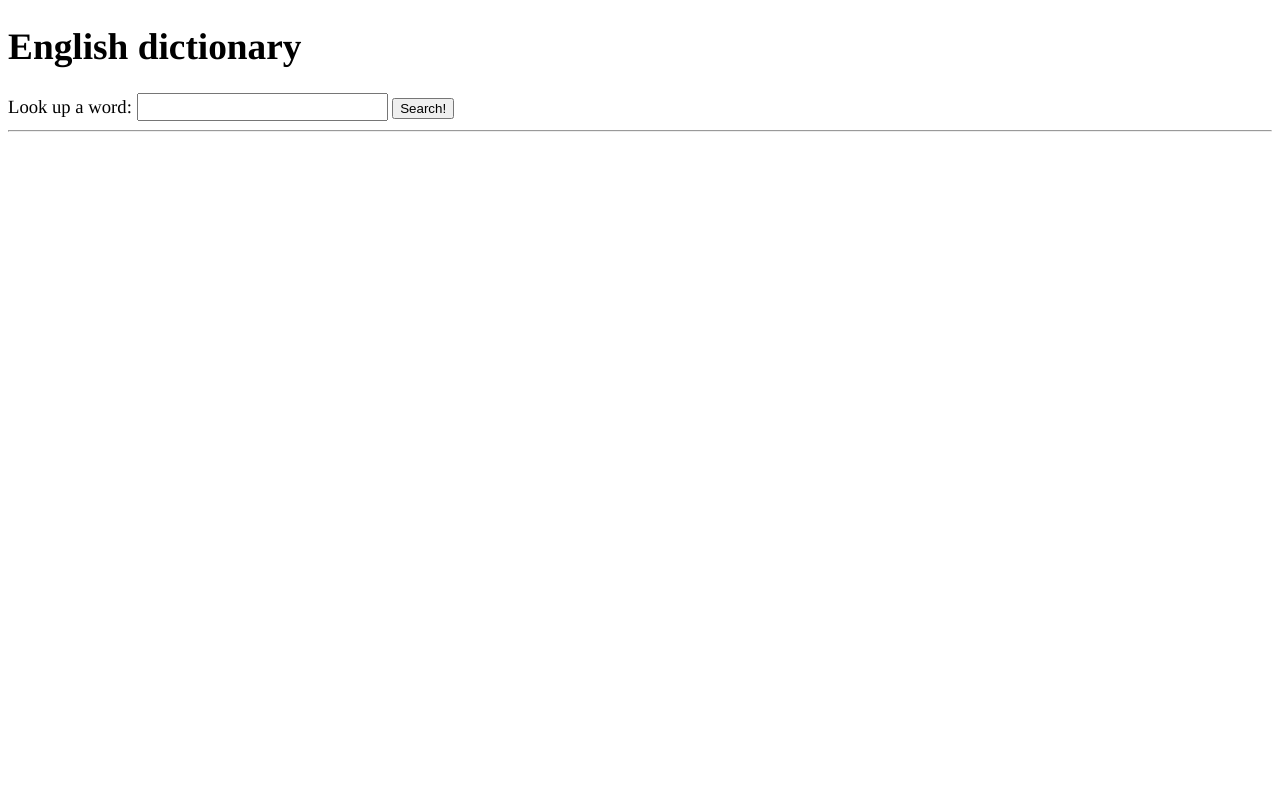
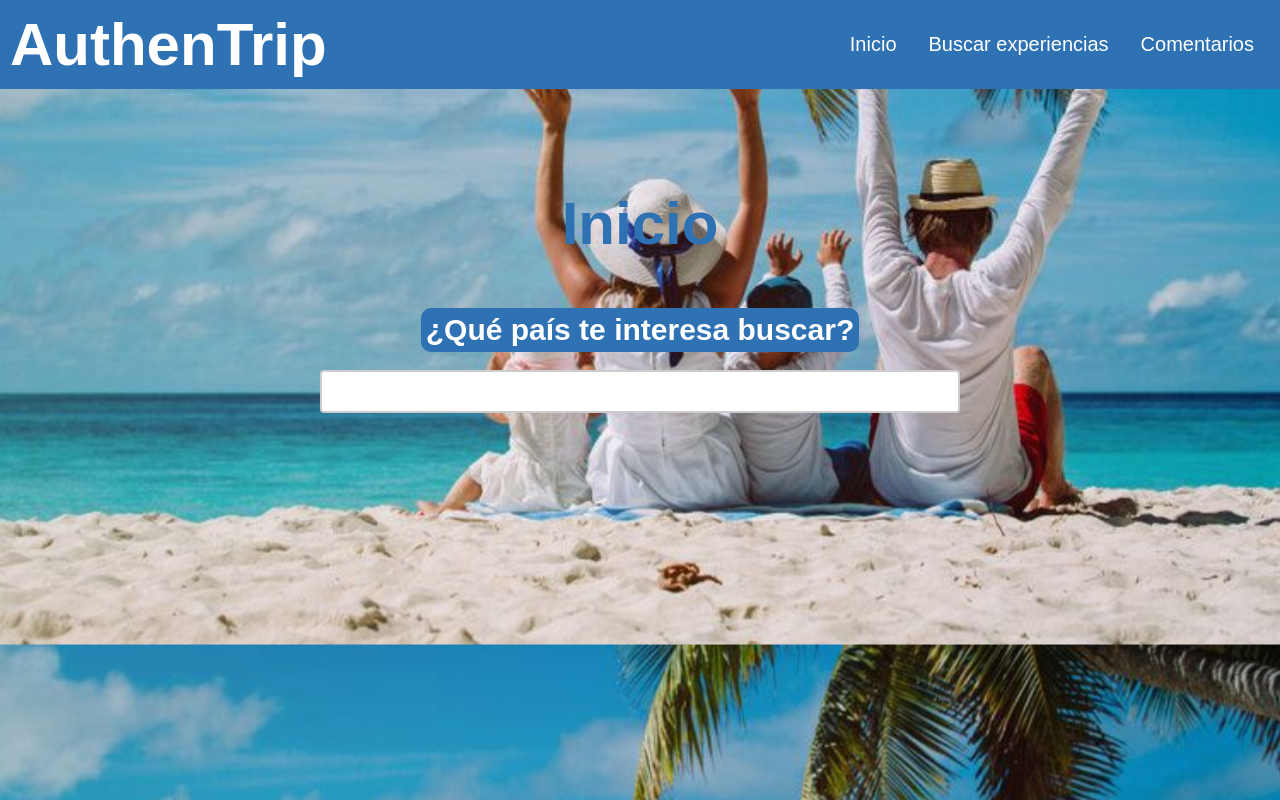
Before and after one commit to Iorfi/AuthenTrip, a website: page dictionary-post-starter/public/index.html in a window 1280 px wide. Drawn offline with Linux system fonts and the light colour scheme.

Commit message:
Reunión grupal 25/4 primeros avances

```diff
--- a/dictionary-post-starter/public/index.html
+++ b/dictionary-post-starter/public/index.html
@@ -1,38 +1,24 @@
 <!DOCTYPE html>
 <html>
   <head>
-    <meta charset="utf-8">
-    <title>Dictionary lookup</title>
+    <meta charset="UTF-8">
+    <title>Mi Proyecto</title>
     <link rel="stylesheet" href="style.css">
-    <script type= "module" src="app.js" defer></script>
   </head>
   <body>
-    <h1>English dictionary</h1>
+    <nav class="navbar">
+      <h1>AuthenTrip</h1>
+      <div>
+      <a href="#">Inicio</a>  <!-- API de Paises, que trae Fotos del país, temperatura, hora actual-->
+      <a href="buscarExperiencia.html">Buscar experiencias</a>  <!-- API de TripAvisor, que trae eventos de la ciudad elegida-->
+      <a href="comentarios.html">Comentarios</a> <!-- API de TripAvisor, que trae los comentarios del evento elegido-->
+    </div>
+    </nav>
 
-    <form id="search">
-      Look up a word: <input type="text" id="word-input"/>
-      <input type="submit" value="Search!">
+    <form>
+      <h2>Inicio</h2>
+      <label for="email">¿Qué país te interesa buscar?</label>
+      <input type="email" id="email" name="email"><br><br>
     </form>
-
-    <hr />
-
-    <div id="results" class="hidden">
-      The definition of <strong id="word"></strong> is:
-      <blockquote id="definition"></blockquote>
-      <hr />
-      <form id="set">
-        <h2>
-          Modify the definition for this word:
-        </h2>
-        Word: <input id="set-word-input" type="text" readonly/>
-        <p>
-          Definition:
-        </p>
-        <textarea id="set-def-input"></textarea>
-        <input type="submit" value="Set">
-        <p id="status"></p>
-      </form>
-    </div>
-
   </body>
 </html>
--- a/dictionary-post-starter/public/style.css
+++ b/dictionary-post-starter/public/style.css
@@ -1,26 +1,147 @@
+/* Estilos generales */
+
 body {
-  font-family: Times, serif;
-  font-size: 14pt;
+  font-family: 'Montserrat', sans-serif;
+  font-size: 16px;
+  color: #2e72b3;
+  background-color: #f7f7f7;
 }
 
-.hidden {
-  display: none;
+.container {
+  max-width: 1200px;
+  margin: 0 auto;
+  padding: 0 20px;
 }
 
-textarea,
-input[type=text] {
-  font-size: 14pt;
+/* Estilos para la navbar */
+.navbar {
+  background-color: #2e72b3;
+  overflow: hidden;
 }
 
-textarea {
-  height: 100px;
-  width: 300px;
+.navbar a {
+  float: left;
+  color: white;
+  text-align: center;
+  padding: 14px 16px;
+  text-decoration: none;
+  font-size: 20px;
 }
 
-#status {
-  color: green;
+.navbar a:hover {
+  background-color: #ddd;
+  color: black;
+}
+
+/* Estilos para el título */
+h1 {
+  font-size: 48px;
+  text-align: center;
+  margin-top: 50px;
 }
 
 h2 {
-  font-size: 14pt;
+  font-size: 60px;
+  text-align: center;
+  margin-top: 50px;
 }
+
+
+input[type=text], input[type=email], textarea {
+  width: 50%;
+  padding: 12px 20px;
+  margin: 8px 0;
+  box-sizing: border-box;
+  border: 2px solid #ccc;
+  border-radius: 4px;
+  resize: none;
+}
+
+input[type=submit] {
+  background-color: #4CAF50;
+  color: white;
+  padding: 12px 20px;
+  border: none;
+  border-radius: 4px;
+  cursor: pointer;
+}
+
+input[type=submit]:hover {
+  background-color: #45a049;
+}
+body {
+  margin: 0;
+  padding: 0;
+  height: 100%;
+  background-color: #222; /* Color de fondo de la página */
+  background-image: url(imagen1.jpg); /* Imagen de fondo del carrusel */
+  background-size: cover;
+  background-position: center;
+  animation: carrusel 15s infinite;
+}
+
+@keyframes carrusel {
+  0% {
+    background-image: url(imagen1.jpg);
+  }
+  33% {
+    background-image: url(imagen2.jpg);
+  }
+  66% {
+    background-image: url(imagen3.jpg);
+  }
+  100% {
+    background-image: url(imagen1.jpg);
+  }
+}
+
+nav {
+  background-color: #444;
+  padding: 10px;
+  display: flex;
+  align-items: center;
+  justify-content: space-between;
+}
+
+ul {
+  list-style: none;
+  margin: 0;
+  padding: 0;
+  display: flex;
+  justify-content: center;
+}
+
+li {
+  margin: 0 10px;
+}
+
+a {
+  color: #fff;
+  text-decoration: none;
+  font-size: 18px;
+}
+
+h1 {
+  text-align: right;
+  color: #fff;
+  font-size: 60px;
+  margin: 0px;
+
+}
+
+form {
+  margin-top: 50px;
+  display: flex;
+  flex-direction: column;
+  align-items: center;
+}
+
+label {
+  color: white;
+  font-size: 30px;
+  font-weight: 600;
+  background-color:  #2e72b3;
+  border-radius: 10px;
+  padding: 5px;
+  margin-bottom: 10px;
+}
```
Also changed, not shown: dictionary-post-starter/public/buscarExperiencia.html (added, +26 -0 lines), dictionary-post-starter/public/comentarios.html (added, +25 -0 lines), dictionary-post-starter/450_1000.jpg (deleted), dictionary-post-starter/Qué-es-el-agua-3.jpg (deleted), dictionary-post-starter/public/imagen1.jpg (added), dictionary-post-starter/public/imagen2.jpg (added), dictionary-post-starter/public/imagen3.jpg (added), dictionary-post-starter/public/imagen4.jpg (added), 1 other file.
